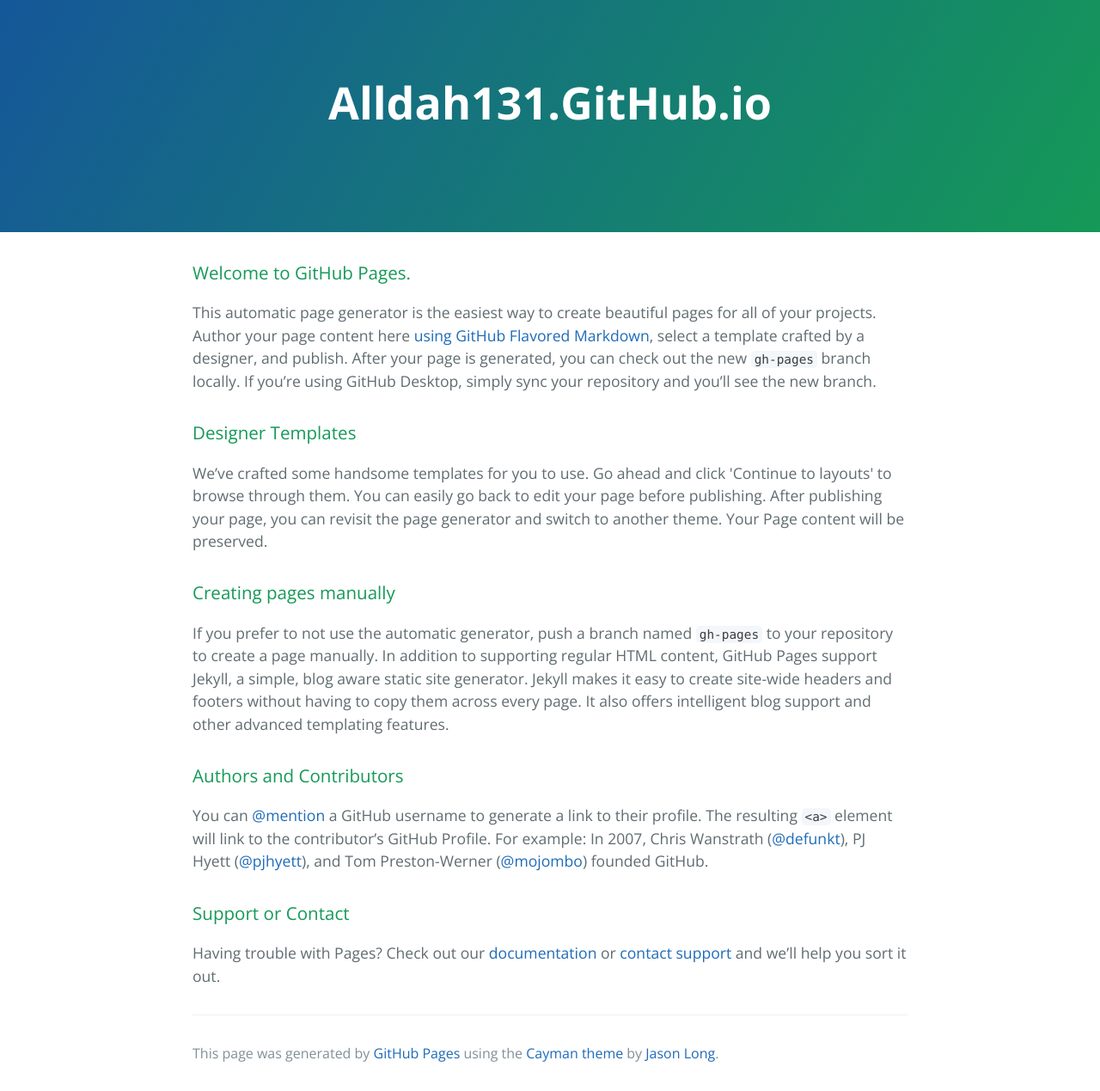
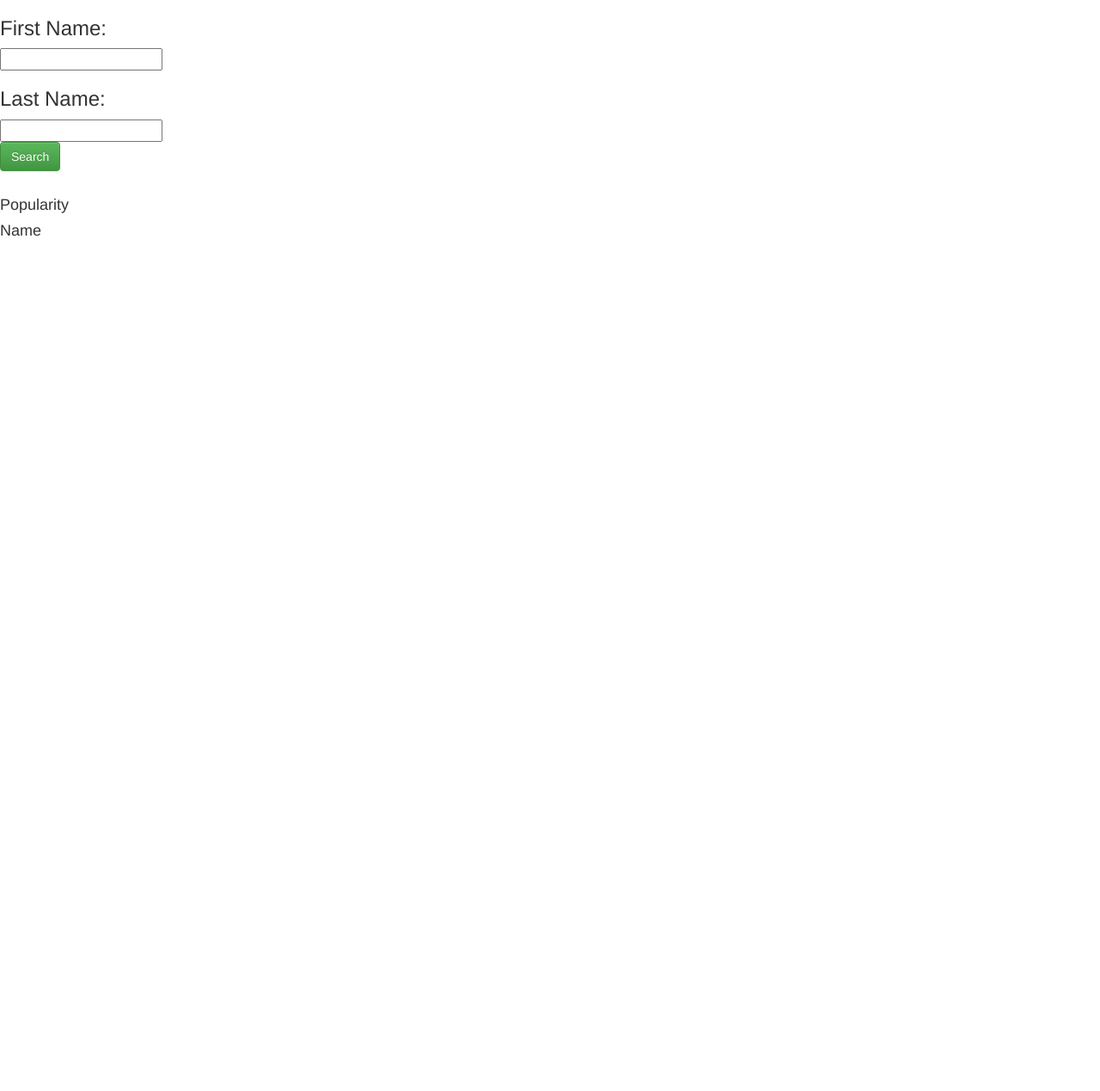
Before and after one commit to alldah131/alldah131.github.io, a plain HTML site: page index.html in a window 1280 px wide. Shown: the whole page at 86% size. After the commit the page ends 800 px from the top, so only its background shows below. Drawn offline with nearby package versions, Linux system fonts and the light colour scheme.

Commit message:
Updated index.html

```diff
--- a/index.html
+++ b/index.html
@@ -1,53 +1,46 @@
 <!DOCTYPE html>
-<html lang="en-us">
-  <head>
-    <meta charset="UTF-8">
-    <title>Alldah131.GitHub.io by alldah131</title>
-    <meta name="viewport" content="width=device-width, initial-scale=1">
-    <link rel="stylesheet" type="text/css" href="stylesheets/normalize.css" media="screen">
-    <link href='https://fonts.googleapis.com/css?family=Open+Sans:400,700' rel='stylesheet' type='text/css'>
-    <link rel="stylesheet" type="text/css" href="stylesheets/stylesheet.css" media="screen">
-    <link rel="stylesheet" type="text/css" href="stylesheets/github-light.css" media="screen">
-  </head>
-  <body>
-    <section class="page-header">
-      <h1 class="project-name">Alldah131.GitHub.io</h1>
-      <h2 class="project-tagline"></h2>
-    </section>
+<html>
+<head>
+  <meta charset="utf-8" />
+  <title>Search Artist</title>
+   <link rel="stylesheet" href="style.css" media="screen" title="no title">
+  <script src="spotify-server.js"></script>
+  <script src="jquery-1.12.3.min.js"></script>
 
-    <section class="main-content">
-      <h3>
-<a id="welcome-to-github-pages" class="anchor" href="#welcome-to-github-pages" aria-hidden="true"><span aria-hidden="true" class="octicon octicon-link"></span></a>Welcome to GitHub Pages.</h3>
+  <!-- Latest compiled and minified CSS -->
+<link rel="stylesheet" href="https://maxcdn.bootstrapcdn.com/bootstrap/3.3.6/css/bootstrap.min.css" integrity="sha384-1q8mTJOASx8j1Au+a5WDVnPi2lkFfwwEAa8hDDdjZlpLegxhjVME1fgjWPGmkzs7" crossorigin="anonymous">
 
-<p>This automatic page generator is the easiest way to create beautiful pages for all of your projects. Author your page content here <a href="https://guides.github.com/features/mastering-markdown/">using GitHub Flavored Markdown</a>, select a template crafted by a designer, and publish. After your page is generated, you can check out the new <code>gh-pages</code> branch locally. If you’re using GitHub Desktop, simply sync your repository and you’ll see the new branch.</p>
-
-<h3>
-<a id="designer-templates" class="anchor" href="#designer-templates" aria-hidden="true"><span aria-hidden="true" class="octicon octicon-link"></span></a>Designer Templates</h3>
-
-<p>We’ve crafted some handsome templates for you to use. Go ahead and click 'Continue to layouts' to browse through them. You can easily go back to edit your page before publishing. After publishing your page, you can revisit the page generator and switch to another theme. Your Page content will be preserved.</p>
-
-<h3>
-<a id="creating-pages-manually" class="anchor" href="#creating-pages-manually" aria-hidden="true"><span aria-hidden="true" class="octicon octicon-link"></span></a>Creating pages manually</h3>
-
-<p>If you prefer to not use the automatic generator, push a branch named <code>gh-pages</code> to your repository to create a page manually. In addition to supporting regular HTML content, GitHub Pages support Jekyll, a simple, blog aware static site generator. Jekyll makes it easy to create site-wide headers and footers without having to copy them across every page. It also offers intelligent blog support and other advanced templating features.</p>
-
-<h3>
-<a id="authors-and-contributors" class="anchor" href="#authors-and-contributors" aria-hidden="true"><span aria-hidden="true" class="octicon octicon-link"></span></a>Authors and Contributors</h3>
-
-<p>You can <a href="https://help.github.com/articles/basic-writing-and-formatting-syntax/#mentioning-users-and-teams" class="user-mention">@mention</a> a GitHub username to generate a link to their profile. The resulting <code>&lt;a&gt;</code> element will link to the contributor’s GitHub Profile. For example: In 2007, Chris Wanstrath (<a href="https://github.com/defunkt" class="user-mention">@defunkt</a>), PJ Hyett (<a href="https://github.com/pjhyett" class="user-mention">@pjhyett</a>), and Tom Preston-Werner (<a href="https://github.com/mojombo" class="user-mention">@mojombo</a>) founded GitHub.</p>
-
-<h3>
-<a id="support-or-contact" class="anchor" href="#support-or-contact" aria-hidden="true"><span aria-hidden="true" class="octicon octicon-link"></span></a>Support or Contact</h3>
-
-<p>Having trouble with Pages? Check out our <a href="https://help.github.com/pages">documentation</a> or <a href="https://github.com/contact">contact support</a> and we’ll help you sort it out.</p>
-
-      <footer class="site-footer">
-
-        <span class="site-footer-credits">This page was generated by <a href="https://pages.github.com">GitHub Pages</a> using the <a href="https://github.com/jasonlong/cayman-theme">Cayman theme</a> by <a href="https://twitter.com/jasonlong">Jason Long</a>.</span>
-      </footer>
-
-    </section>
+<!-- Optional theme -->
+<link rel="stylesheet" href="https://maxcdn.bootstrapcdn.com/bootstrap/3.3.6/css/bootstrap-theme.min.css" integrity="sha384-fLW2N01lMqjakBkx3l/M9EahuwpSfeNvV63J5ezn3uZzapT0u7EYsXMjQV+0En5r" crossorigin="anonymous">
 
 
-  </body>
+</head>
+
+<body>
+
+    <form class="wider">
+      <h3>First Name:<br></h3>
+      <input type="text" name="firstname" id="firstName"><br>
+      <h3>Last Name:<br></h3>
+      <input type="text" name="lastname" id="lastName">
+    </form>
+
+    <button class="btn btn-success" onclick="onClick()">Search</button>
+    <div id="div1"></div>
+    <br>
+    <h4> Popularity</h4>
+    <p id="information"></p>
+
+    <h4> Name</h4>
+
+    <p id="artistInformation"></p>
+
+    <p id="wikiLink"></p>
+    <p id="wikiElem"></p>
+    <!-- Latest compiled and minified JavaScript -->
+    <script src="https://maxcdn.bootstrapcdn.com/bootstrap/3.3.6/js/bootstrap.min.js" integrity="sha384-0mSbJDEHialfmuBBQP6A4Qrprq5OVfW37PRR3j5ELqxss1yVqOtnepnHVP9aJ7xS" crossorigin="anonymous"></script>
+
+    <script src="scripts.js"</script>
+</body>
+
 </html>
```
